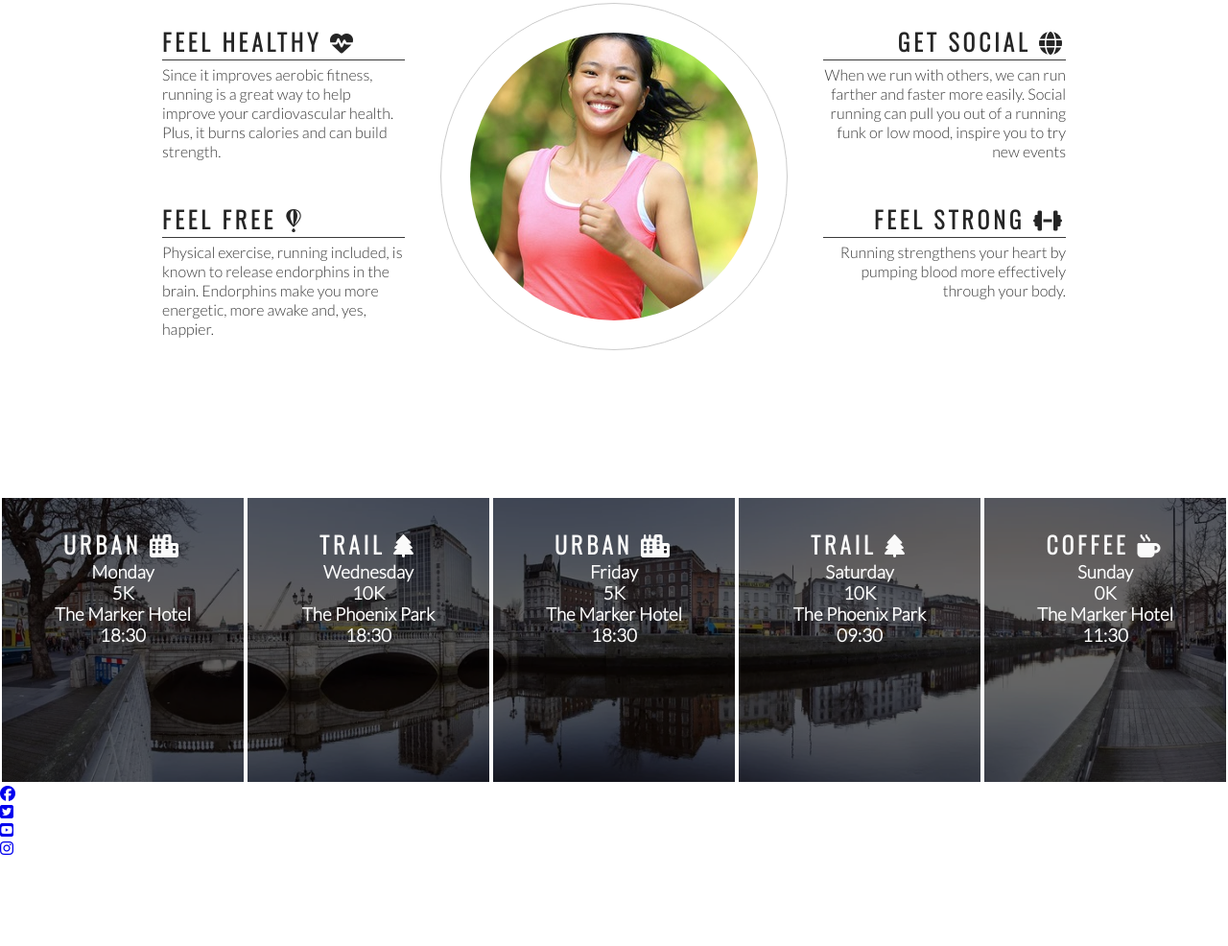
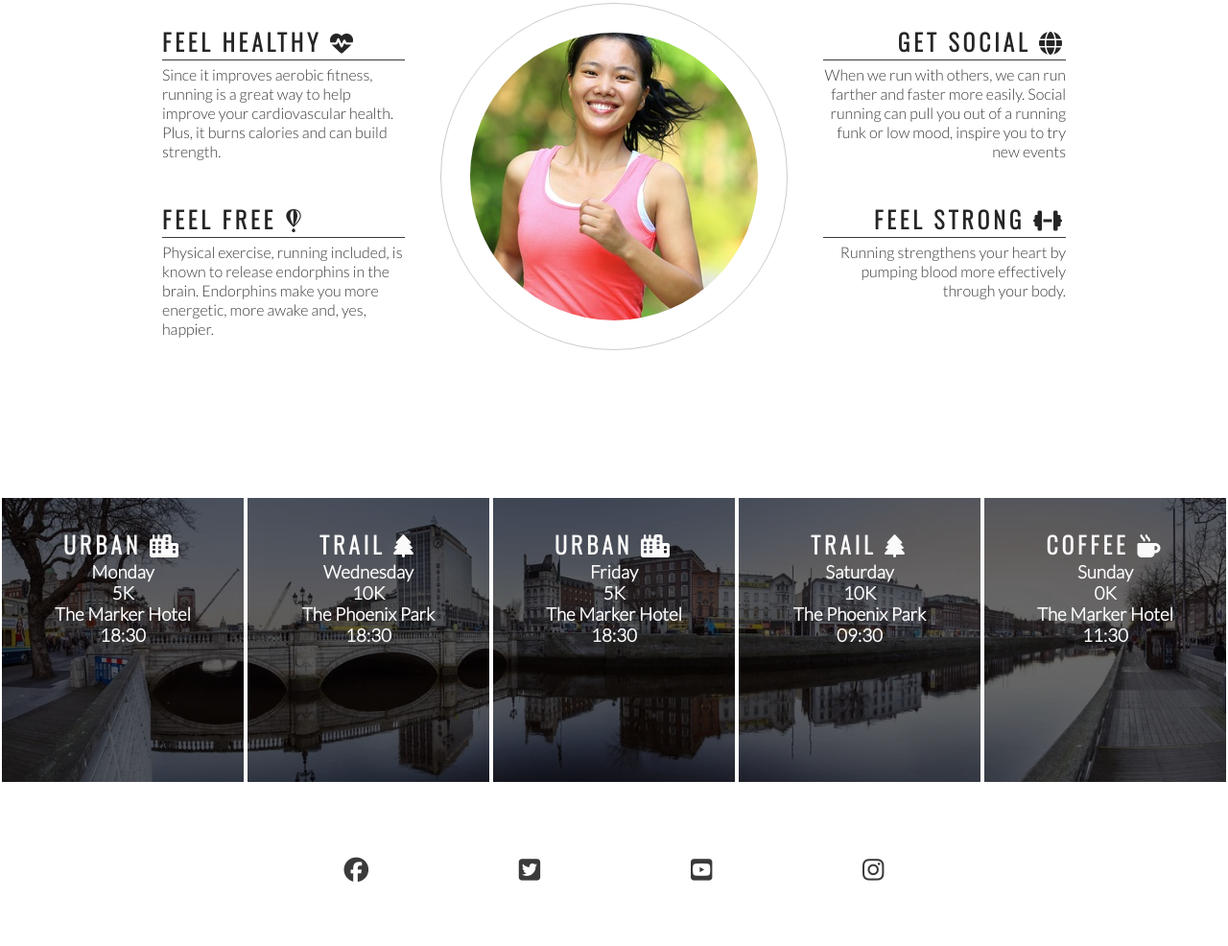
Before and after one commit to liamd416/love-running, a plain HTML site: page index.html in a window 1280 px wide. Shown: the part 778-1764 px from the top of the page at 96% size. Before the commit the page ends 1671 px from the top, so only its background shows below. Drawn offline with nearby package versions, Linux system fonts and the light colour scheme.

Commit message:
add styling to social media icons

```diff
--- a/assets/css/style.css
+++ b/assets/css/style.css
@@ -210,3 +210,24 @@ hr {
 #times h2 {
    color: #fafafa;
 }
+
+/* footer */
+
+footer {
+    height: 150px;
+}
+
+.social-networks {
+    text-align: center;
+}
+
+.social-networks > li {
+    display: inline;
+}
+
+.social-networks i {
+    font-size: 160%;
+    margin: 1%;
+    padding: 5%;
+    color: #3a3a3a;
+}
--- a/index.html
+++ b/index.html
@@ -123,18 +123,20 @@
             <h3>11:30</h3>
     </section>
     <footer>
-        <ul>
+    <ul class="social-networks">
+        <li>
             <a href="https://facebook.com" target="_blank" rel="noopener" aria-label="Visit our Facebook Page (Opens in a new tab)"><i class="fa-brands fa-facebook"></i></a>
-        </ul>
-        <ul>
+        </li>
+        <li>
             <a href="https://twitter.com" target="_blank" rel="noopener" aria-label="Visit our Twitter Page (Opens in a new tab)"><i class="fa-brands fa-square-twitter"></i></a>
-        </ul>
-        <ul>
+        </li>
+        <li>
             <a href="https://youtube.com" target="_blank" rel="noopener" aria-label="Visit our YouTube Page (Opens in a new tab)"><i class="fa-brands fa-square-youtube"></i></a>
-        </ul>
-        <ul>
+        </li>
+        <li>
             <a href="https://instagram.com" target="_blank" rel="noopener" aria-label="Visit our Instagram Page (Opens in a new tab)"><i class="fa-brands fa-instagram"></i></a>
-        </ul>
+        </li>
+    </ul>
     </footer>
 
     <!--font awesome script-->
```
